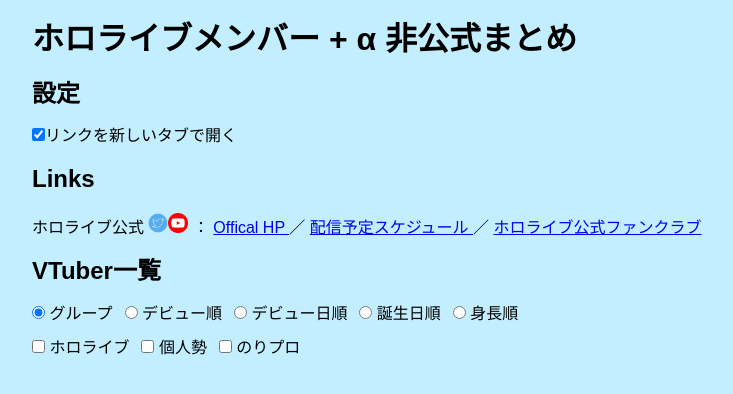
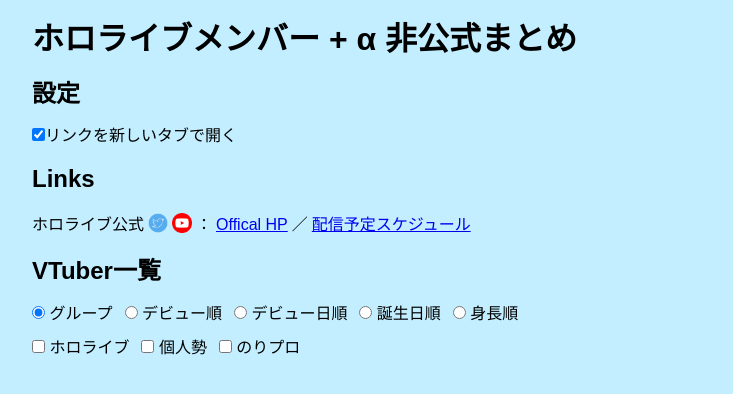
Before and after one commit to kamiya-kei/hololive-members, a Vue app: page / in a window 1280 px wide. Shown: the top 394 px of the page, without its empty margins (18-751 px from the left). Built offline with nearby package versions, Linux system fonts and the light colour scheme.

Commit message:
feat: Links更新

```diff
--- a/src/components/TopPage/TopPage.vue
+++ b/src/components/TopPage/TopPage.vue
@@ -20,7 +20,7 @@
     <label><input v-model="isOpenLinkNewTab" type="checkbox" />リンクを新しいタブで開く</label>
   </p>
   <h2>Links</h2>
-  <p>
+  <p class="linkRow">
     ホロライブ公式
     <ExternalLink :is-open-link-new-tab="isOpenLinkNewTab" href="https://twitter.com/hololivetv">
       <img src="../../assets/twitter1.webp" width="20px" />
@@ -37,16 +37,17 @@
     <ExternalLink :is-open-link-new-tab="isOpenLinkNewTab" href="https://schedule.hololive.tv/lives/hololive">
       配信予定スケジュール
     </ExternalLink>
-    ／
-    <ExternalLink :is-open-link-new-tab="isOpenLinkNewTab" href="https://ch.nicovideo.jp/hololive">
-      ホロライブ公式ファンクラブ
-    </ExternalLink>
   </p>
   <VTuberList :is-open-link-new-tab="isOpenLinkNewTab" />
   <div class="emptyBottom" />
 </template>
 
 <style scoped>
+.linkRow {
+  display: flex;
+  gap: 4px;
+  align-items: center;
+}
 .emptyBottom {
   margin-bottom: 200px;
 }
```
